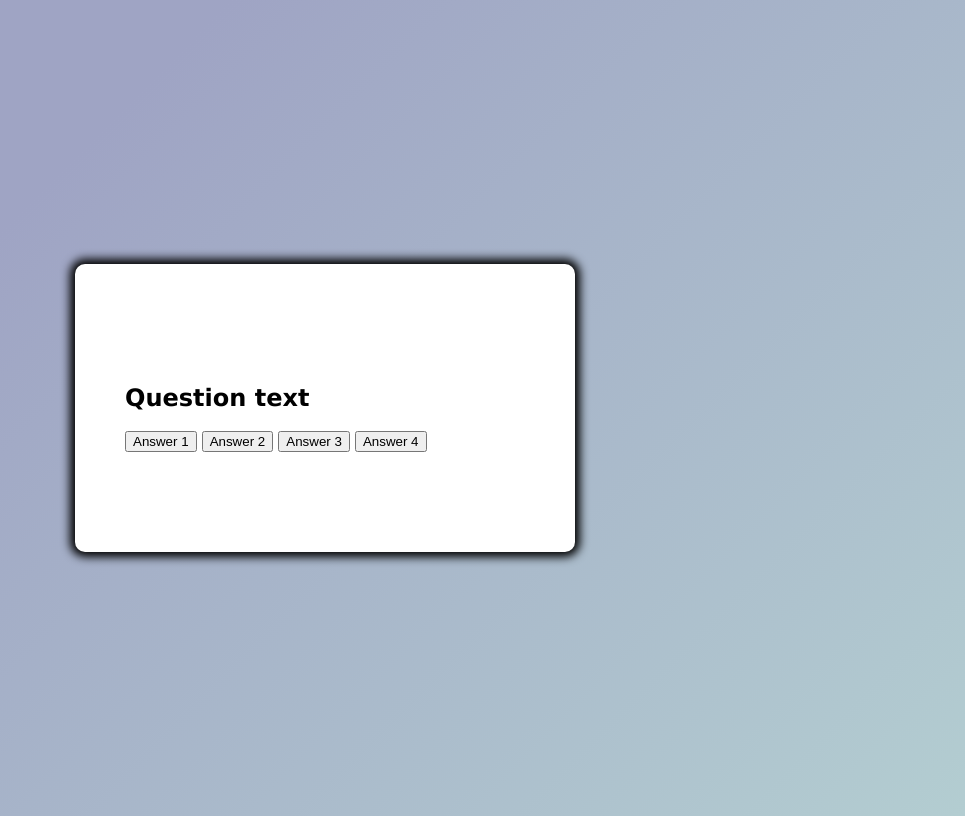
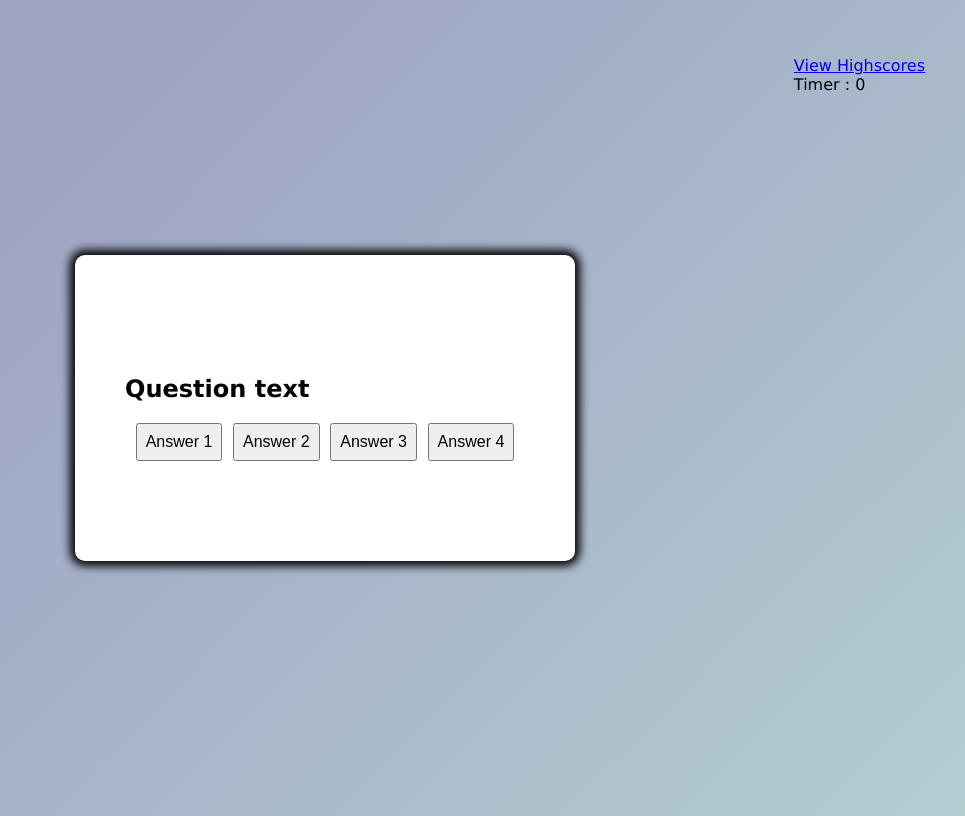
Before and after one commit to UNCValladaresHamlet/HW_WordQuiz, a plain HTML site: page index.html in a window 1280 px wide. Shown: the whole page, without its empty margins (315-1280 px from the left). Drawn offline with Linux system fonts and the light colour scheme.

Commit message:
added timer and highscore to html and added pseudo code for my javascript

```diff
--- a/assets/script.js
+++ b/assets/script.js
@@ -1,15 +1,57 @@
-// GIVEN I am taking a code quiz
-// WHEN I click the start button
-// THEN a timer starts and I am presented with a question
-// WHEN I answer a question
-// THEN I am presented with another question
-// WHEN I answer a question incorrectly
-// THEN time is subtracted from the clock
-// WHEN all questions are answered or the timer reaches 0
-// THEN the game is over
-// WHEN the game is over
-// THEN I can save my initials and my score
 //Build Quiz and show results
+//1.Have a welcoming page explaining the objective of the quiz
+//2.This welcoming page should also store high scores for the users who have played
+//3.It also has a timer that will start once the user clicks "start quiz"
+//4.Once the timer is started, The questions and answers are presented
+//5.If a user picks the correct answer, then points will be ADDED to the kept score
+//6.If a user picks the wrong answer, then time will be subtracted from the timer
+//7.When the game is over or the time reaches zero, it presents the user their final score and a option to play again
+//8.When the final score is shown, the app gives the user an option to save their score in 'HIGHSCORES' using their initials
+//// 1.variables to keep track of quiz state
+//// 2.variables to reference DOM elements
+//// 3.hide start screen
+//// 4.get current question object from array
+//// 5.update title with current question
+//// 6.clear out any old question choices
+//// 7.loop over choices
+//// 8.create new button for each choice
+//// 9.attach click event listener to each choice
+//// 10.display on the page
+//// 11.check if user guessed wrong
+//// 12.display new time on page
+//// 13.flash right/wrong feedback on page for half a second
+//// 14.move to next question
+//// 15.check if we've run out of questions
+//// 16.stop timer
+//// 17.show end screen
+//// 18.show final score
+//// 19.hide questions section
+//// 20.update time
+//// 21.check if user ran out of time
+//// 22.get value of input box - high & low scores
+//// 23.make sure value wasn't empty
+//// 24.get saved scores from localstorage, or if not any, set to empty array
+//// 25.format new score object for current user
+//// 26.save to localstorage
+//// 27.redirect to next page for final score display
+//// 28."13" represents the enter key - saving high score
+//// 29.user clicks button to submit initials
+//// 30.user clicks button to start quiz
+
+// variables to keep track of quiz state
+var currentQuestionIndex = 0;
+var time = questions.length * 15;
+var timerId;
+
+// variables to reference DOM elements
+var questionsEl = document.getElementById("questions");
+var timerEl = document.getElementById("time");
+var choicesEl = document.getElementById("choices");
+var submitBtn = document.getElementById("submit");
+var startBtn = document.getElementById("start");
+var initialsEl = document.getElementById("initials");
+var feedbackEl = document.getElementById("feedback");
+
 
 var gameQuestions = [
     {
--- a/assets/style.css
+++ b/assets/style.css
@@ -1,3 +1,15 @@
+/* // GIVEN I am taking a code quiz
+// WHEN I click the start button
+// THEN a timer starts and I am presented with a question
+// WHEN I answer a question
+// THEN I am presented with another question
+// WHEN I answer a question incorrectly
+// THEN time is subtracted from the clock
+// WHEN all questions are answered or the timer reaches 0
+// THEN the game is over
+// WHEN the game is over
+// THEN I can save my initials and my score */
+
 body{
     background-color: #b3cdd1;
     background-image: linear-gradient(315deg, #b3cdd1 0%, #9fa4c4 74%);
@@ -15,3 +27,21 @@ body{
     width: 400px;
     padding: 100px 50px;
 }
+
+.btnclass{
+    display: flex;
+    justify-content: space-evenly;
+}
+
+.btn{
+    font-size:16px;
+    padding: 8px;
+}
+
+.nav-bar {
+    position: absolute;
+    top: 10px;
+    right: 10px;
+    list-style-type: none;
+    padding: 30px;
+}
--- a/index.html
+++ b/index.html
@@ -1,4 +1,3 @@
-
 <!DOCTYPE html>
 <html lang="en">
 <head>
@@ -9,14 +8,20 @@
   <title>Code Quiz</title>
 </head>
 <body>
+  <nav>
+    <ul class="nav-bar">
+        <li> <a id=scores href = "highscores.html">View Highscores</a> </li>
+        <li> <a id="timer">Timer : <span id="time">0<span></a> </li>
+    </ul>
+  </nav>
   <div class="container">
     <div id="question-container" class="hide">
       <h2 id="question">Question text</h2>
         <div id="answer-buttons" class="btnclass">
-            <button class="btn1">Answer 1</button>
-            <button class="btn2">Answer 2</button>
-            <button class="btn3">Answer 3</button>
-            <button class="btn4">Answer 4</button>
+            <button class="btn">Answer 1</button>
+            <button class="btn">Answer 2</button>
+            <button class="btn">Answer 3</button>
+            <button class="btn">Answer 4</button>
             <!-- Answer buttons  -->
       </div>
     </div>
```
